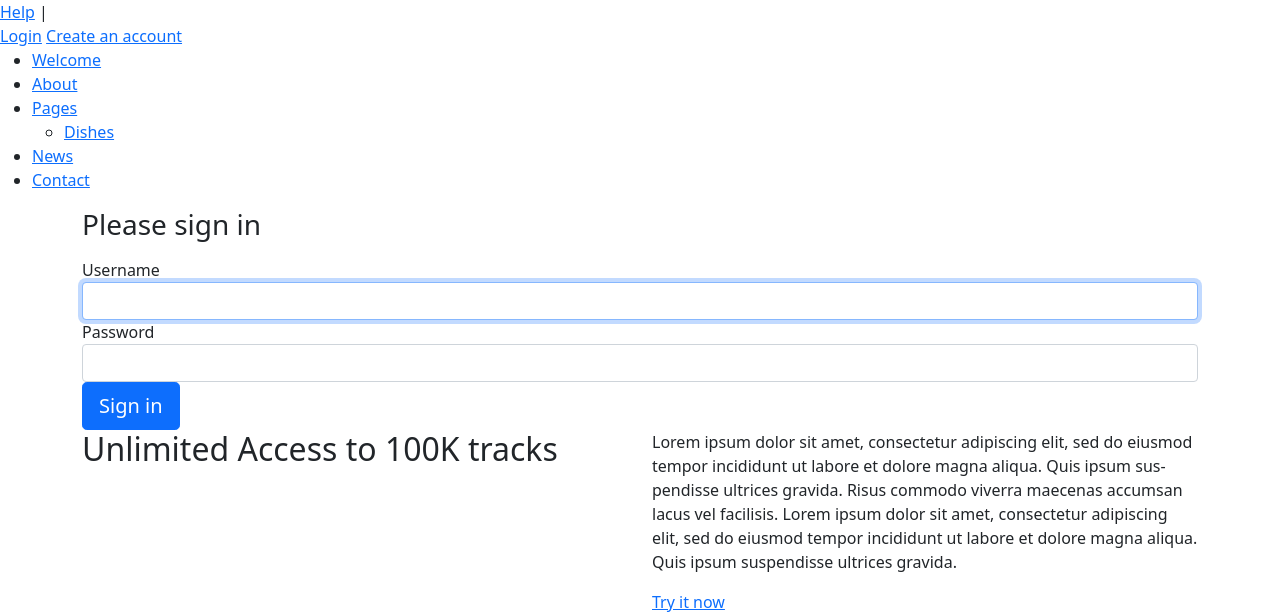
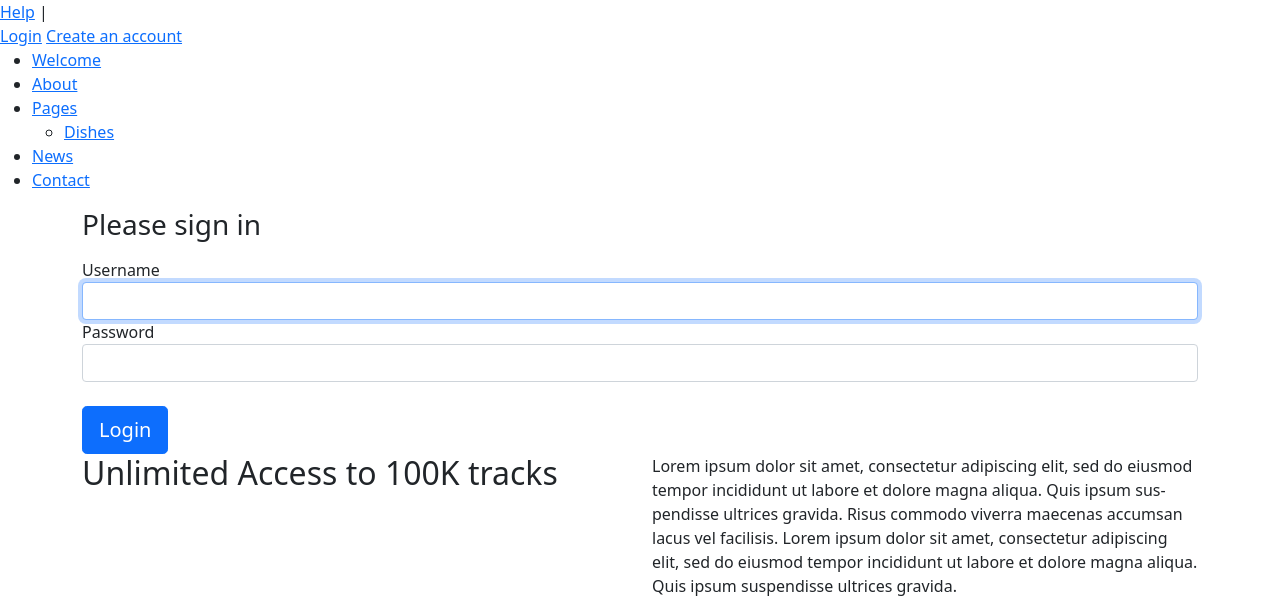
Before and after one commit to lutfiqaraman/menucart, a Symfony app: template templates/security/login.html.twig in a window 1280 px wide. Shown: the part 300-914 px from the top of the page. Run offline with Twig, Linux system fonts and the light colour scheme; the template is opened without the code that fills it, so the values that code supplies are empty; some libraries are stand-ins or nearby versions; grey boxes are pictures that could not be loaded.

Commit message:
building login form

```diff
--- a/templates/security/login.html.twig
+++ b/templates/security/login.html.twig
@@ -1,26 +1,35 @@
 {% extends 'base.html.twig' %}
 
 {% block body %}
-    <div class="container">
-        <div class="row">
+
             <form method="post">
                 {% if error %}
-                    <div class="alert alert-danger">{{ error.messageKey|trans(error.messageData, 'security') }}</div>
+                    <div class="alert alert-danger">Unknown user</div>
                 {% endif %}
 
                 {% if app.user %}
                     <div class="mb-3">
-                        You are logged in as {{ app.user.username }}, <a href="{{ path('app_logout') }}">Logout</a>
+                        You are logged in as {{ app.user.username}},
+                        <a href="{{ path('app_logout') }}">Logout</a>
                     </div>
                 {% endif %}
 
-                <h1 class="h3 mb-3 font-weight-normal">Please sign in</h1>
-                <label for="inputUsername">Username</label>
-                <input type="text" value="{{ last_username }}" name="username" id="inputUsername" class="form-control" autocomplete="username" required autofocus>
-                <label for="inputPassword">Password</label>
-                <input type="password" name="password" id="inputPassword" class="form-control" autocomplete="current-password" required>
+                <div class="container">
+                    <h2 class="h3 mb-3 font-weight-normal">Please sign in</h2>
+                    <label for="inputUsername">Username</label>
+                    <input type="text" value="{{ last_username }}" name="username" id="inputUsername" class="form-control" autocomplete="username" required autofocus>
 
-                <input type="hidden" name="_csrf_token" value="{{ csrf_token('authenticate') }}">
+                    <label for="inputPassword">Password</label>
+                    <input type="password" name="password" id="inputPassword" class="form-control" autocomplete="current-password" required>
+
+                    <input type="hidden" name="_csrf_token" value="{{ csrf_token('authenticate') }}">
+
+                    <br>
+                    <button class="btn btn-lg btn-primary" type="submit">
+                        Login
+                    </button>
+
+                </div>
 
                 {#
                 Uncomment this section and add a remember_me option below your firewall to activate remember me functionality.
@@ -33,11 +42,7 @@
                 </div>
                 #}
 
-                <button class="btn btn-lg btn-primary" type="submit">
-                    Sign in
-                </button>
+
             </form>
-        </div>
-    </div>
 
 {% endblock %}
```
